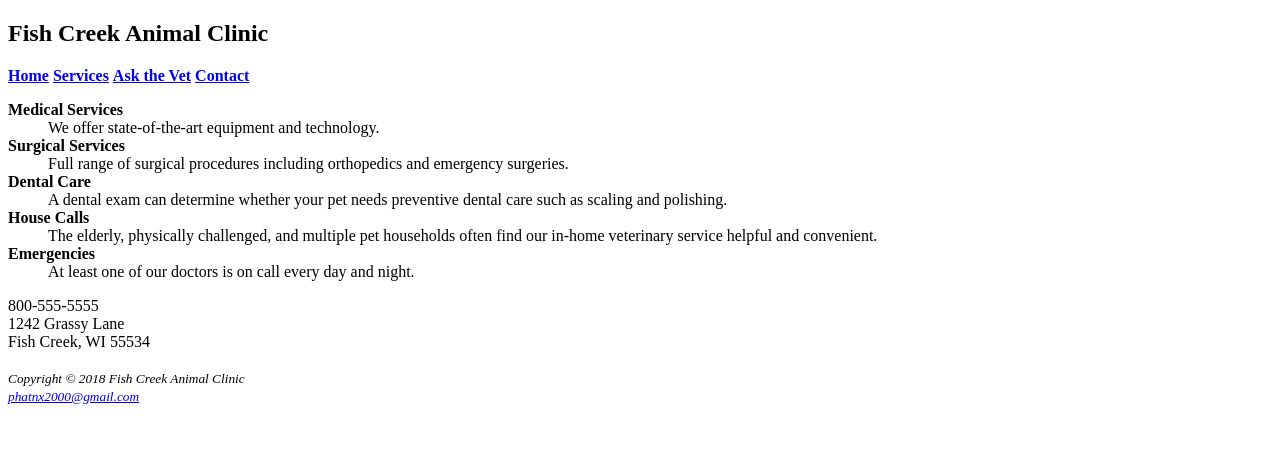
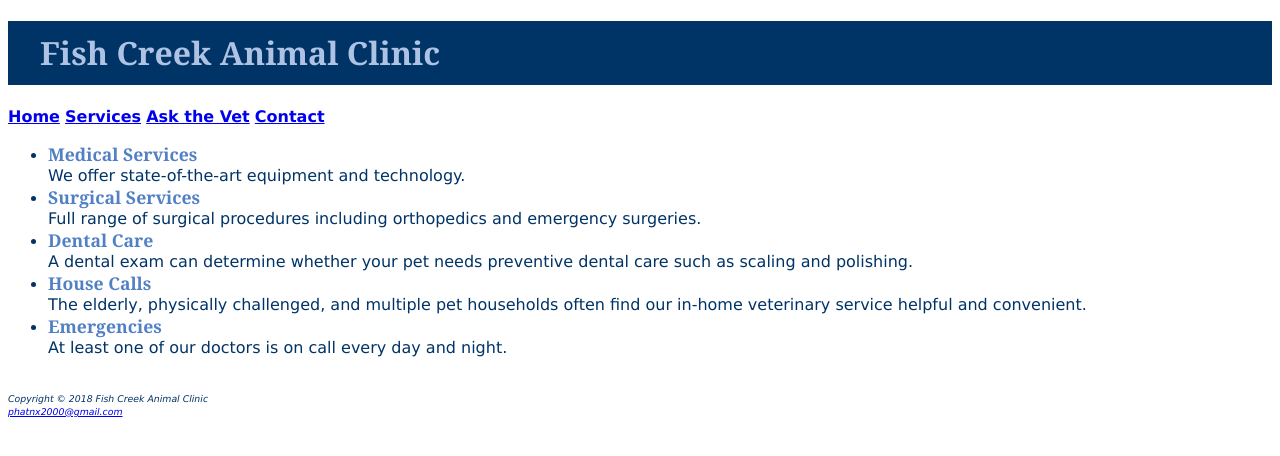
Before and after one commit to rikai-academy/RA02_Fish_Creek_Animal_Clinic_XuanPhat, a plain HTML site: page services.html in a window 1280 px wide. Drawn offline with Linux system fonts and the light colour scheme.

Commit message:
update fish creek animal clinic buoi 2

```diff
--- /dev/null
+++ b/fishcreek.css
@@ -0,0 +1,34 @@
+body {
+  background-color: #ffffff;
+  color: #003366;
+  font-family: Verdana, Arial, sans-serif;
+}
+header {
+  background-color: #003366;
+  color: #aec3e3;
+  font-family: Georgia, 'Times New Roman', Times, serif;
+}
+h1 {
+  line-height: 200%;
+  text-indent: 1em;
+}
+nav a {
+  font-weight: bold;
+}
+main dt {
+  color: #5280c5;
+  font-size: 1.1em;
+  font-weight: bold;
+  font-family: Georgia, 'Times New Roman', serif;
+}
+main ul li strong {
+  color: #5280c5;
+  font-size: 1.1em;
+  font-weight: bold;
+  font-family: Georgia, 'Times New Roman', serif;
+}
+
+footer {
+  font-size: 0.7em;
+  font-style: italic;
+}
--- a/services.html
+++ b/services.html
@@ -4,11 +4,12 @@
     <meta charset="UTF-8" />
     <meta http-equiv="X-UA-Compatible" content="IE=edge" />
     <meta name="viewport" content="width=device-width, initial-scale=1.0" />
-    <title>JavaJam</title>
+    <title>Fish Creek Animal Clinic Services</title>
+    <link rel="stylesheet" href="fishcreek.css" />
   </head>
   <body>
     <header>
-      <h2>Fish Creek Animal Clinic</h2>
+      <h1>Fish Creek Animal Clinic</h1>
     </header>
     <nav>
       <a href="index.html"><b>Home</b></a>
@@ -17,37 +18,39 @@
       <a href="contact.html"><b>Contact</b></a>
     </nav>
     <main>
-      <dl>
-        <dt><b>Medical Services</b></dt>
-        <dd>We offer state-of-the-art equipment and technology.</dd>
-        <dt><b>Surgical Services</b></dt>
-        <dd>
+      <ul>
+        <li>
+          <strong>Medical Services</strong> <br />We offer state-of-the-art
+          equipment and technology.
+        </li>
+
+        <li>
+          <strong>Surgical Services</strong> <br />
           Full range of surgical procedures including orthopedics and emergency
           surgeries.
-        </dd>
-        <dt><b>Dental Care</b></dt>
-        <dd>
+        </li>
+        <li>
+          <strong>Dental Care</strong> <br />
           A dental exam can determine whether your pet needs preventive dental
           care such as scaling and polishing.
-        </dd>
-        <dt><b>House Calls</b></dt>
-        <dd>
+        </li>
+        <li>
+          <strong>House Calls</strong> <br />
           The elderly, physically challenged, and multiple pet households often
           find our in-home veterinary service helpful and convenient.
-        </dd>
-        <dt><b>Emergencies</b></dt>
-        <dd>At least one of our doctors is on call every day and night.</dd>
-      </dl>
-      <div>800-555-5555</div>
-      <div>1242 Grassy Lane</div>
-      <div>Fish Creek, WI 55534</div>
+        </li>
+        <li>
+          <strong>Emergencies</strong> <br />
+          At least one of our doctors is on call every day and night.
+        </li>
+      </ul>
     </main>
     <br />
     <footer>
       <small><i> Copyright © 2018 Fish Creek Animal Clinic</i></small>
       <br />
-      <a href="#"
-        ><small>
+      <a href="#">
+        <small>
           <i> phatnx2000@gmail.com</i>
         </small>
       </a>
```
Also changed, not shown: contact.html (+1 -1 lines), index.html (+14 -13 lines), menu.html (+3 -2 lines).
